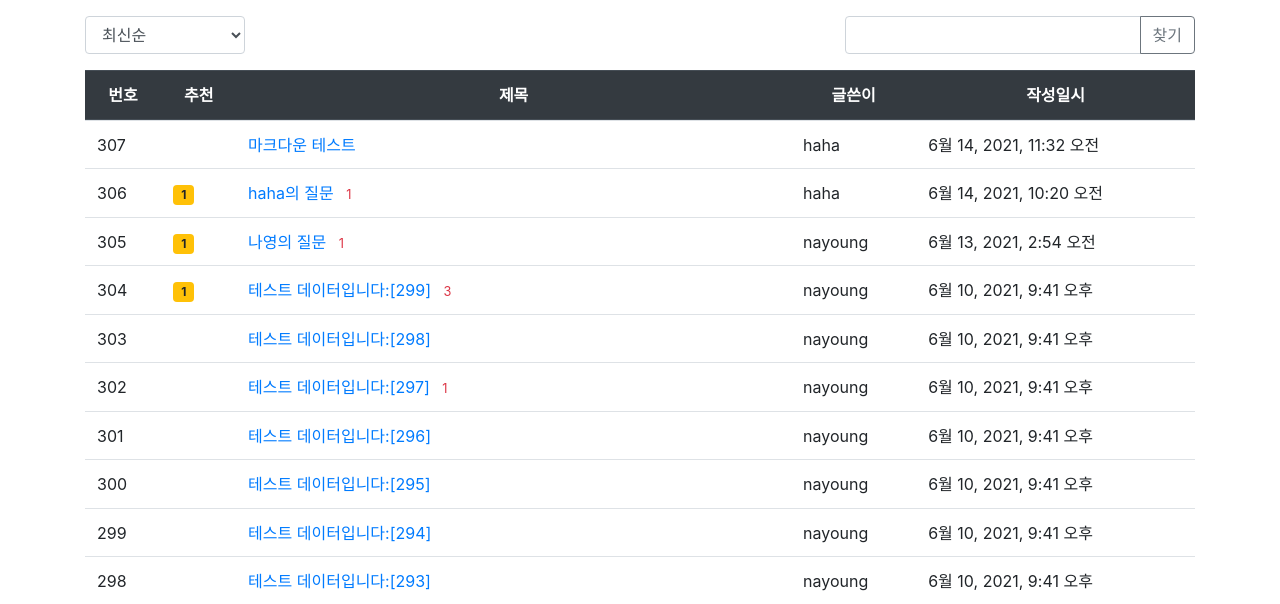
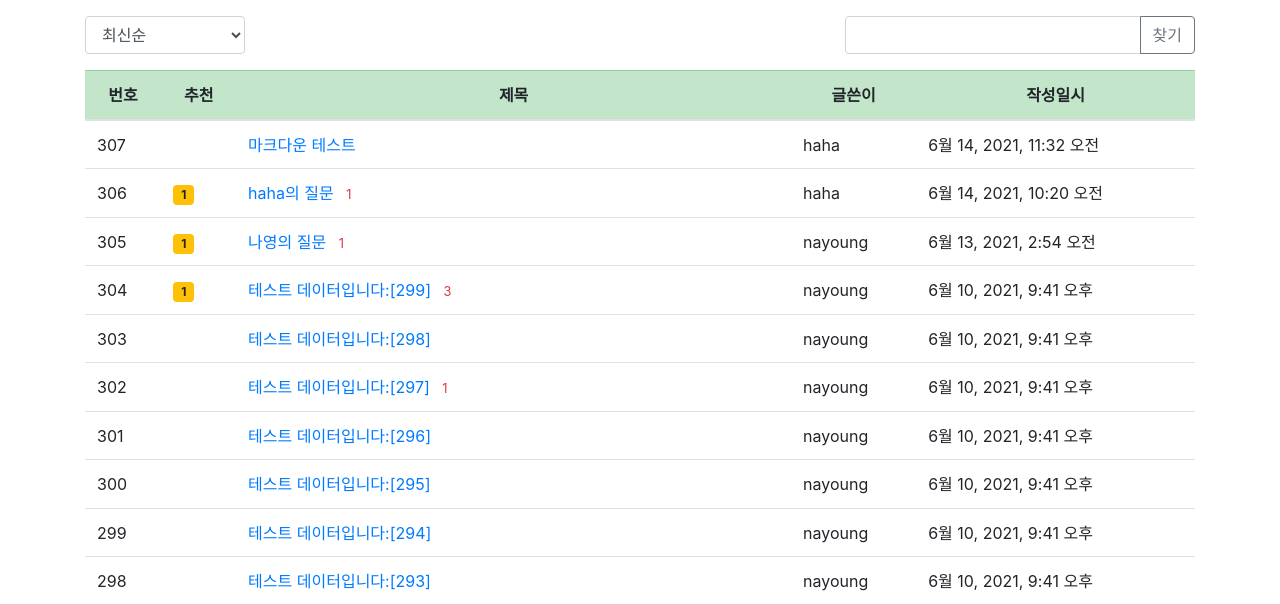
Before and after one commit to naa02/django-mysite, a Django app: page / in a window 1280 px wide. Shown: the part 57-661 px from the top of the page. Run offline with Django 3.2, Linux system fonts and the light colour scheme; data comes from the database, SQL or seed files in the repository; some libraries are stand-ins or nearby versions.

Commit message:
테이블바 색상 변경

```diff
--- a/templates/pybo/question_list.html
+++ b/templates/pybo/question_list.html
@@ -19,9 +19,9 @@
         </div>
     </div>
 
-    <table class="table">
+    <table class="table table-hover">
         <thead>
-        <tr class="text-center thead-dark">
+        <tr class="text-center table-success">
             <th>번호</th>
             <th>추천</th>
             <th style="width:50%">제목</th>
```
Also changed, not shown: templates/common/forest.html (+5 -3 lines).
